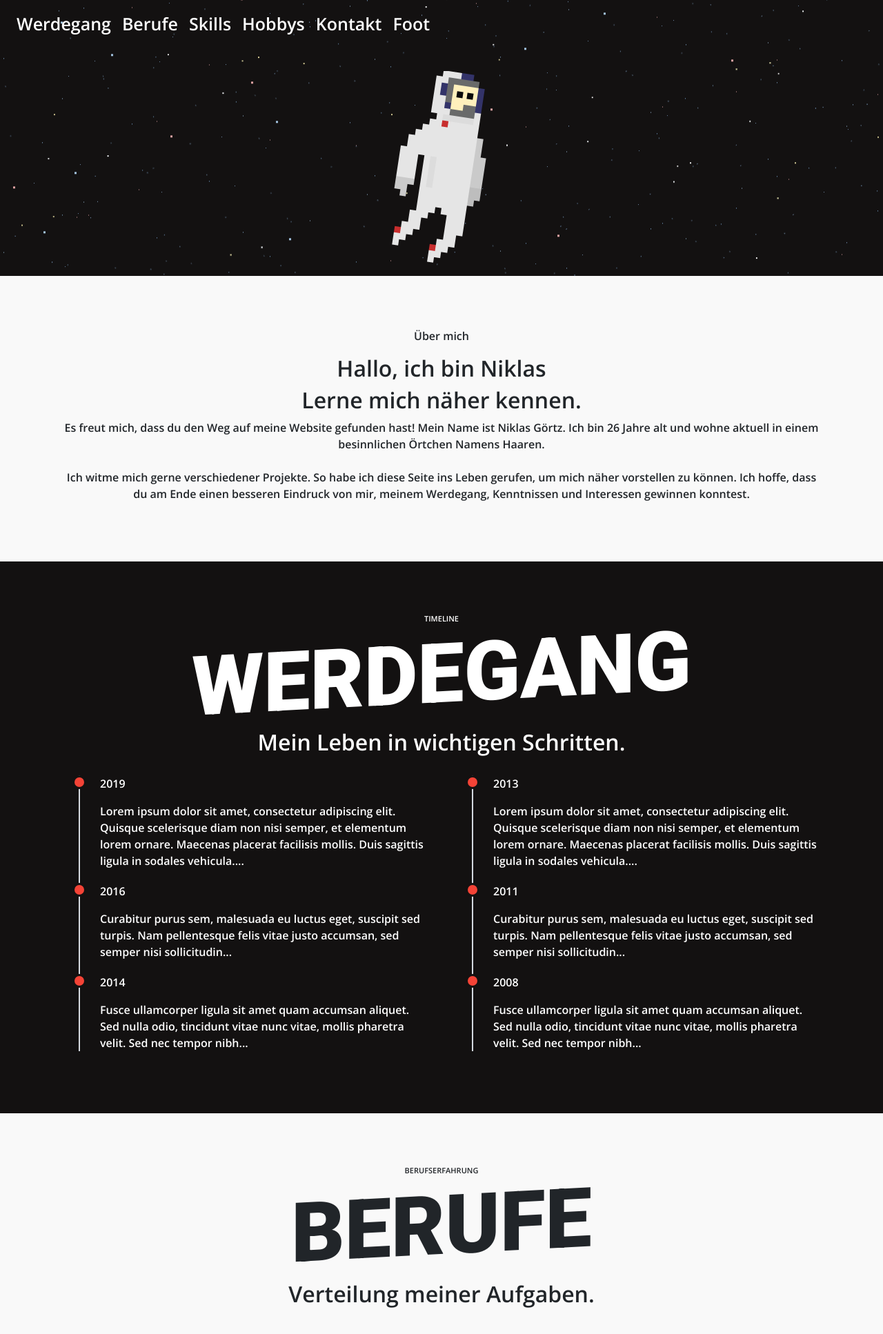
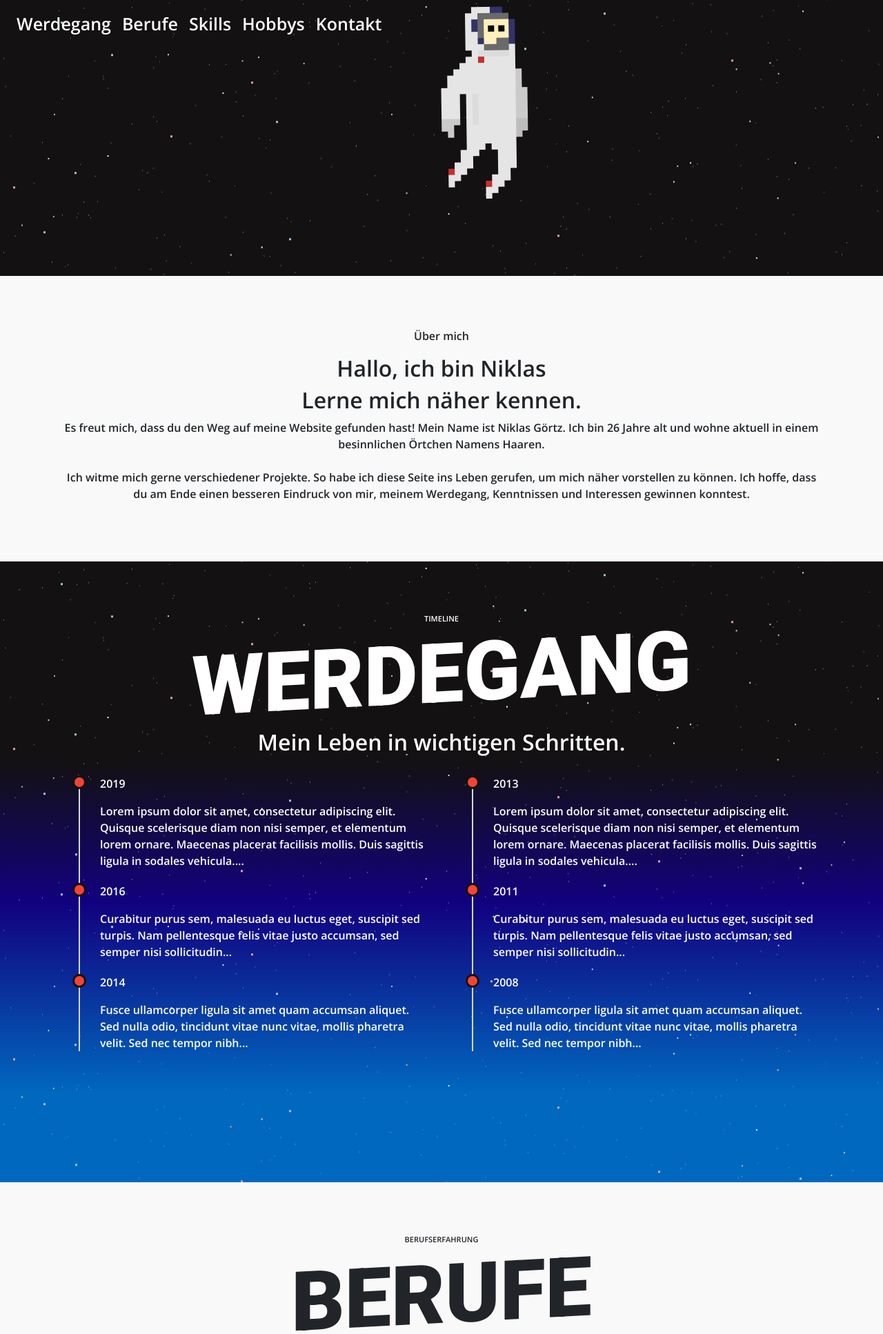
Before and after one commit to goertzniklas/goertzniklas.github.io, a PHP site: page / in a window 1280 px wide. Shown: the top 1934 px of the page at 69% size. Run offline with PHP 8.4, Linux system fonts and the light colour scheme.

Commit message:
added stars to the career section and fixed some issues with astronaut

```diff
--- a/css/custom.css
+++ b/css/custom.css
@@ -73,20 +73,22 @@ section{
 }
 
 .astronaut{
-    background: url(../img/astronaut/idle1.png);
+    background: url(../img/astronaut/idle0.png);
     background-repeat: no-repeat;
-    background-position-x: 50%;
     animation-name: astronaut;
-    animation-duration: 15s;
+    animation-duration: 6s;
     animation-iteration-count: infinite;
-    height: 100%;
-    position: relative;
+    animation-timing-function: linear;
+    height: 328px;
+    left: 50%;
+    width: 125px;
+    position: absolute;
 }
 
 @keyframes astronaut {
-    0% {  background-position-y: 153px;    }
-    50%   {  background-position-y: 103px; }
-    100%   {  background-position-y: 153px;  }
+    0% {  background-position-y: 0px;    }
+    50%   {  background-position-y: 50px; transform:rotate(-4deg); }
+    100%   {  background-position-y: 0px;  }
 }
 
 .space{
@@ -104,6 +106,14 @@ section{
     animation-iteration-count: infinite;
     animation-timing-function: linear;
     height: 400px;
+    width: 100%;
+    position: absolute;
+}
+
+.stars6, .stars7, .stars8, .stars9, .stars10{
+    animation-iteration-count: infinite;
+    animation-timing-function: linear;
+    height: 900px;
     width: 100%;
     position: absolute;
 }
@@ -163,18 +173,73 @@ section{
     100%   {  background-position-y: 449px; }
 }
 
+.stars6{
+    background: url(../img/stars/stars.png);
+    animation-name: space1;
+    animation-duration: 25s;
+}
+
+@keyframes space6 {
+    0% {  background-position-y: 0px;    }
+    100%   {  background-position-y: 449px; }
+}
+
+.stars7{
+    background: url(../img/stars/stars2.png);
+    animation-name: space2;
+    animation-duration: 40s;
+}
+
+@keyframes space7 {
+    0% {  background-position-y: 0px;    }
+    100%   {  background-position-y: 449px; }
+}
+
+.stars8{
+    background: url(../img/stars/stars3.png);
+    animation-name: space3;
+    animation-duration: 17s;
+}
+
+@keyframes space8 {
+    0% {  background-position-y: 0px;    }
+    100%   {  background-position-y: 449px; }
+}
+
+.stars9{
+    background: url(../img/stars/stars4.png);
+    animation-name: space4;
+    animation-duration: 2.5s;
+}
+
+@keyframes space9 {
+    0% {  background-position-y: 0px;    }
+    100%   {  background-position-y: 449px; }
+}
+
+.stars10{
+    background: url(../img/stars/stars5.png);
+    animation-name: space5;
+    animation-duration: 20s;
+}
+
+@keyframes space10 {
+    0% {  background-position-y: 0px;    }
+    100%   {  background-position-y: 449px; }
+}
+
 
 #career{
-    /* Permalink - use to edit and share this gradient: https://colorzilla.com/gradient-editor/#03a9f4+0,7105ff+100
-    background: #03a9f4;
-    background: -moz-linear-gradient(-45deg,  #03a9f4 0%, #7105ff 100%);
-    background: -webkit-linear-gradient(-45deg,  #03a9f4 0%,#7105ff 100%);
-    background: linear-gradient(135deg,  #03a9f4 0%,#7105ff 100%);
-    filter: progid:DXImageTransform.Microsoft.gradient( startColorstr='#03a9f4', endColorstr='#7105ff',GradientType=1 );
-    */
-    background: #131111;
+/* Permalink - use to edit and share this gradient: https://colorzilla.com/gradient-editor/#131111+32,12017f+55,0069bf+86 */
+background: #131111; /* Old browsers */
+background: -moz-linear-gradient(top,  #131111 32%, #12017f 55%, #0069bf 86%); /* FF3.6-15 */
+background: -webkit-linear-gradient(top,  #131111 32%,#12017f 55%,#0069bf 86%); /* Chrome10-25,Safari5.1-6 */
+background: linear-gradient(to bottom,  #131111 32%,#12017f 55%,#0069bf 86%); /* W3C, IE10+, FF16+, Chrome26+, Opera12+, Safari7+ */
+filter: progid:DXImageTransform.Microsoft.gradient( startColorstr='#131111', endColorstr='#0069bf',GradientType=0 ); /* IE6-9 */
 
+    height:900px;
     color: white;
+    padding-bottom: 0px;
 }
 
 ul.timeline {
@@ -261,6 +326,7 @@ filter: progid:DXImageTransform.Microsoft.gradient( startColorstr='#03a9f4', end
     padding:10px;
     color:white;
     text-align:center;
+    font-size: 20px;
 }
 
 #contact{
@@ -271,6 +337,7 @@ filter: progid:DXImageTransform.Microsoft.gradient( startColorstr='#03a9f4', end
     border: 3px solid #212529;
     background: #f9f9f9;
     width: 100%;
+    border-radius: 10px;
 }
 
 .contactInpTexA{
@@ -279,6 +346,7 @@ filter: progid:DXImageTransform.Microsoft.gradient( startColorstr='#03a9f4', end
     background: #f9f9f9;
     width: 100%;
     resize: none;
+    border-radius: 10px;
 }
 
 #footer{
--- a/index.html
+++ b/index.html
@@ -34,7 +34,6 @@
               <a class="nav-item nav-link" href="#skills">Skills</a>
               <a class="nav-item nav-link" href="#activities">Hobbys</a>
               <a class="nav-item nav-link" href="#contact">Kontakt</a>
-							<a class="nav-item nav-link" href="#contact">Foot</a>
             </ul>
           </div>
         </nav>
@@ -73,6 +72,13 @@
 
         <!-- CAREER -->
         <section id="career">
+
+          <div class="stars6"></div>
+          <div class="stars7"></div>
+          <div class="stars8"></div>
+          <div class="stars9"></div>
+          <div class="stars10"></div>
+
           <div class="triangleBright"></div>
           <div class="container">
             <div class="row">
@@ -247,29 +253,23 @@
               </div>
 
               <div class="row" style="margin-top:50px">
-                  <div class="col-4">
+
+                  <div class="col-6">
                     <a href="#">
                       <div class="docBtn">
                         Lebenslauf
                       </div>
-                      </div>
-                    </a>
-
-                    <div class="col-4">
-                      <a href="#">
-                        <div class="docBtn">
-                          Zertifikate
-                        </div>
                     </a>
                   </div>
 
-                    <div class="col-4">
+                  <div class="col-6">
                     <a href="#">
                       <div class="docBtn">
                         Zeugnisse
                       </div>
                     </a>
                   </div>
+
               </div>
             </div>
           </section>
```
Lines whose indentation alone changed are shown as unchanged.
